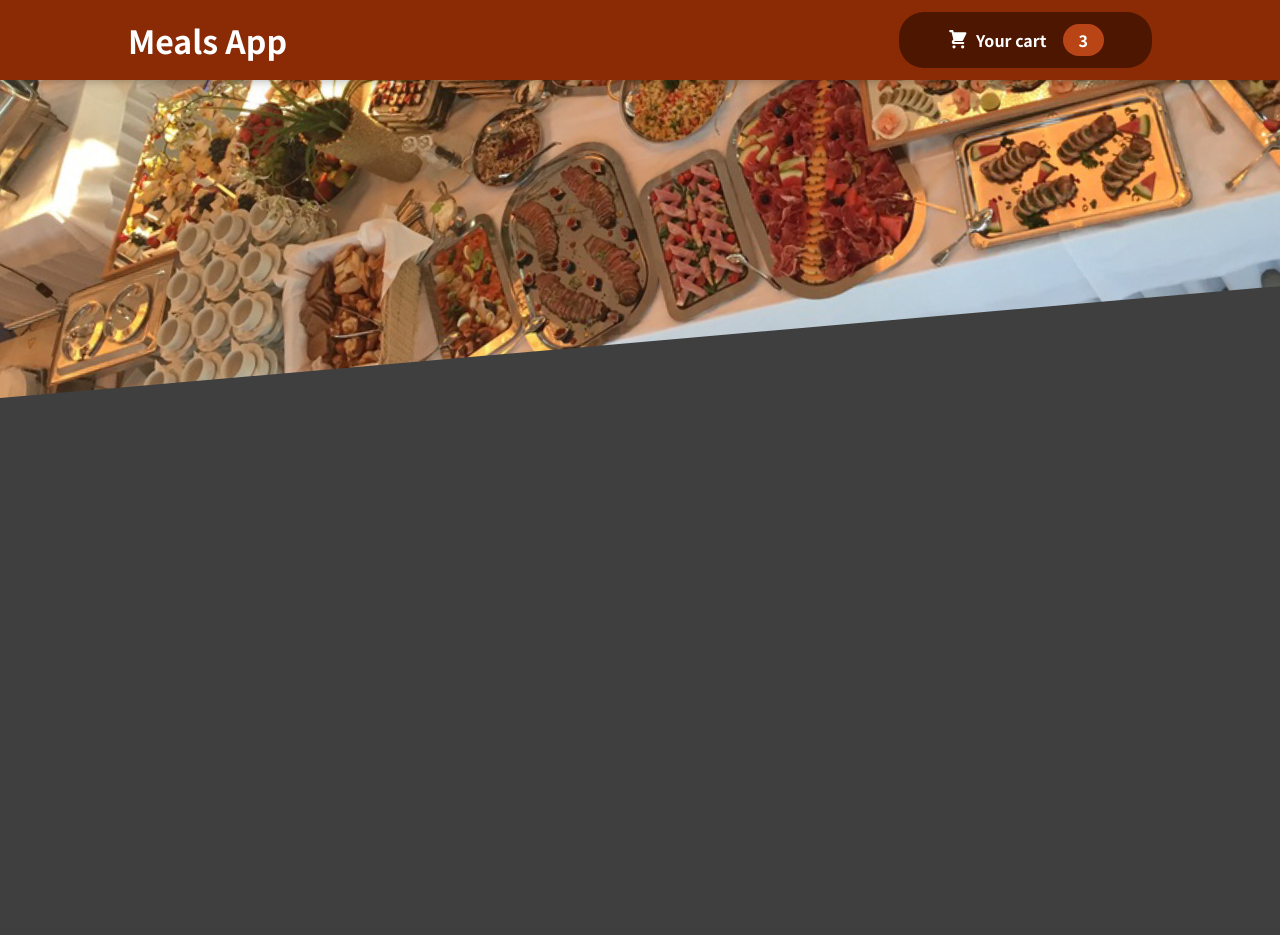
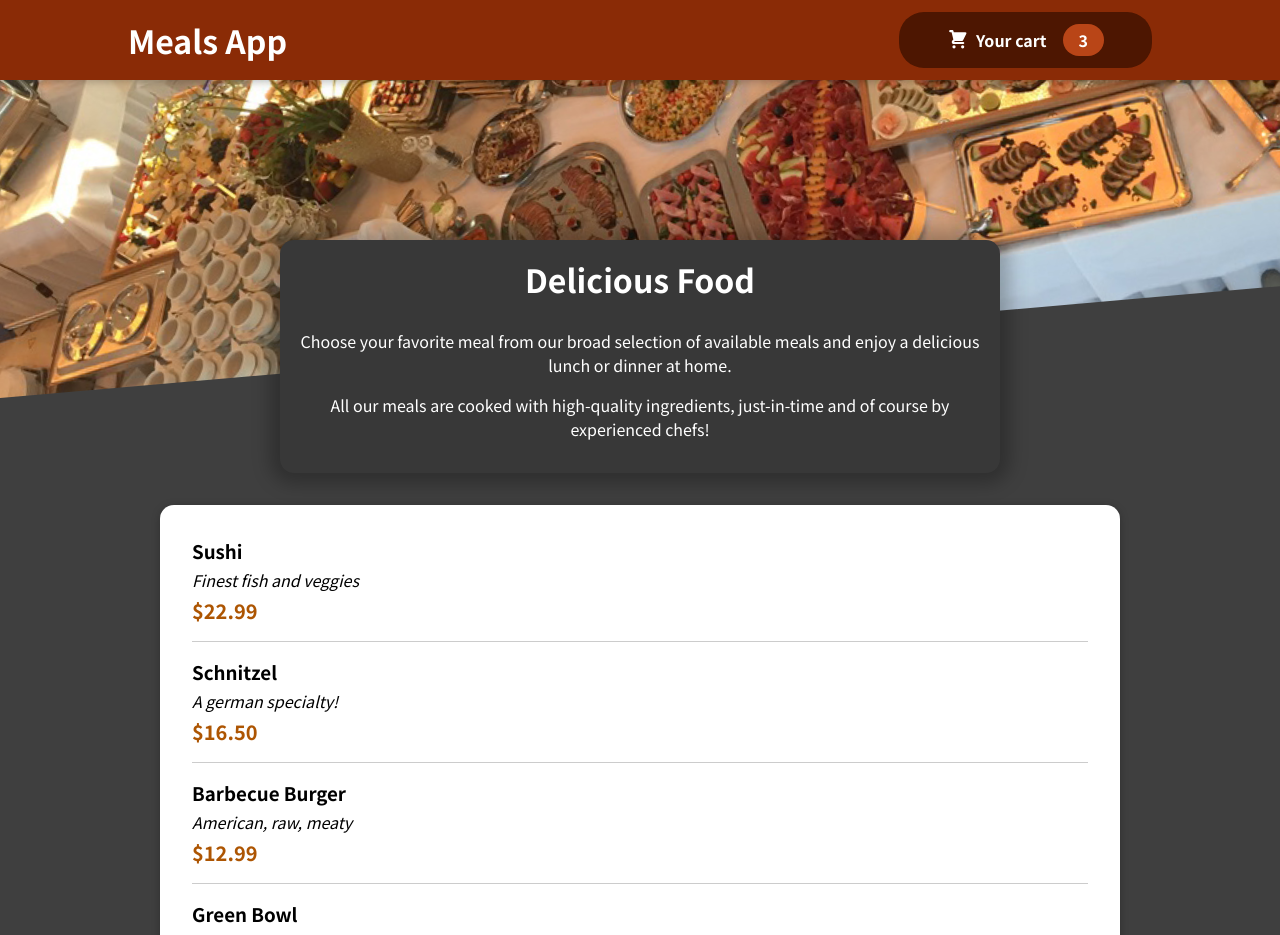
Before and after one commit to Lambertn33/food-orders-app, a React (Create React App) app: page / in a window 1280 px wide. Shown: the top 935 px of the page. Before the commit the page ends 800 px from the top, so only its background shows below. Built offline with nearby package versions, Linux system fonts and the light colour scheme.

Commit message:
feat: add meals list

```diff
--- a/src/App.js
+++ b/src/App.js
@@ -1,10 +1,14 @@
 import { Fragment } from "react";
 import Header from "./components/Layout/Header";
+import Meals from "./components/Meals/Meals";
 
 function App() {
   return (
     <Fragment>
       <Header />
+      <main>
+        <Meals />
+      </main>
     </Fragment>
   );
 }
--- /dev/null
+++ b/src/components/Meals/AvailableMeals.jsx
@@ -0,0 +1,42 @@
+import React from "react";
+import classes from "./AvailableMeals.module.css";
+import Card from "../UI/Card";
+import MealItem from "./MealItem/MealItem";
+
+const DUMMY_MEALS = [
+  {
+    id: "m1",
+    name: "Sushi",
+    description: "Finest fish and veggies",
+    price: 22.99,
+  },
+  {
+    id: "m2",
+    name: "Schnitzel",
+    description: "A german specialty!",
+    price: 16.5,
+  },
+  {
+    id: "m3",
+    name: "Barbecue Burger",
+    description: "American, raw, meaty",
+    price: 12.99,
+  },
+  {
+    id: "m4",
+    name: "Green Bowl",
+    description: "Healthy...and green...",
+    price: 18.99,
+  },
+];
+
+export default function AvailableMeals() {
+  const meals = DUMMY_MEALS.map((meal) => <MealItem meal={meal} key={meal.id} />);
+  return (
+    <section className={classes.meals}>
+      <Card>
+        <ul>{meals}</ul>
+      </Card>
+    </section>
+  );
+}
--- /dev/null
+++ b/src/components/Meals/AvailableMeals.module.css
@@ -0,0 +1,24 @@
+.meals {
+    max-width: 60rem;
+    width: 90%;
+    margin: 2rem auto;
+    animation: meals-appear 1s ease-out forwards;
+  }
+
+  .meals ul {
+    list-style: none;
+    margin: 0;
+    padding: 0;
+  }
+
+  @keyframes meals-appear {
+    from {
+      opacity: 0;
+      transform: translateY(3rem);
+    }
+
+    to {
+      opacity: 1;
+      transform: translateY(0);
+    }
+  }
--- /dev/null
+++ b/src/components/Meals/MealItem/MealItem.jsx
@@ -0,0 +1,17 @@
+import React from "react";
+import classes from "./MealItem.module.css";
+
+export default function MealItem({ meal }) {
+  const { name, description, price } = meal;
+  const formattedPrice = `$${price.toFixed(2)}`;
+  return (
+    <li className={classes.meal}>
+      <div>
+        <h3>{name}</h3>
+        <div className={classes.description}>{description}</div>
+        <div className={classes.price}>{formattedPrice}</div>
+      </div>
+      <div></div>
+    </li>
+  );
+}
--- /dev/null
+++ b/src/components/Meals/MealItem/MealItem.module.css
@@ -0,0 +1,22 @@
+.meal {
+    display: flex;
+    justify-content: space-between;
+    margin: 1rem;
+    padding-bottom: 1rem;
+    border-bottom: 1px solid #ccc;
+  }
+
+  .meal h3 {
+    margin: 0 0 0.25rem 0;
+  }
+
+  .description {
+    font-style: italic;
+  }
+
+  .price {
+    margin-top: 0.25rem;
+    font-weight: bold;
+    color: #ad5502;
+    font-size: 1.25rem;
+  }
--- /dev/null
+++ b/src/components/Meals/Meals.jsx
@@ -0,0 +1,12 @@
+import React from 'react'
+import MealsSummary from './MealsSummary'
+import AvailableMeals from './AvailableMeals'
+
+export default function Meals() {
+  return (
+    <React.Fragment>
+        <MealsSummary />
+        <AvailableMeals />
+    </React.Fragment>
+  )
+}
--- /dev/null
+++ b/src/components/Meals/MealsSummary.jsx
@@ -0,0 +1,18 @@
+import React from "react";
+import classes from "./MealsSummary.module.css";
+
+export default function MealsSummary() {
+  return (
+    <section className={classes.summary}>
+      <h2>Delicious Food</h2>
+      <p>
+        Choose your favorite meal from our broad selection of available meals
+        and enjoy a delicious lunch or dinner at home.
+      </p>
+      <p>
+        All our meals are cooked with high-quality ingredients, just-in-time and
+        of course by experienced chefs!
+      </p>
+    </section>
+  );
+}
--- /dev/null
+++ b/src/components/Meals/MealsSummary.module.css
@@ -0,0 +1,18 @@
+.summary {
+    text-align: center;
+    max-width: 45rem;
+    width: 90%;
+    margin: auto;
+    margin-top: -10rem;
+    position: relative;
+    background-color: #383838;
+    color: white;
+    border-radius: 14px;
+    padding: 1rem;
+    box-shadow: 0 1px 18px 10px rgba(0, 0, 0, 0.25);
+  }
+
+  .summary h2 {
+    font-size: 2rem;
+    margin-top: 0;
+  }
--- /dev/null
+++ b/src/components/UI/Card.jsx
@@ -0,0 +1,8 @@
+import React from 'react'
+import classes from './Card.module.css'
+
+export default function Card({children}) {
+  return (
+    <div className={classes.card}>{children}</div>
+  )
+}
--- /dev/null
+++ b/src/components/UI/Card.module.css
@@ -0,0 +1,6 @@
+.card {
+  padding: 1rem;
+  box-shadow: 0 2px 8px rgba(0, 0, 0, 0.25);
+  border-radius: 14px;
+  background-color: white;
+}
```
